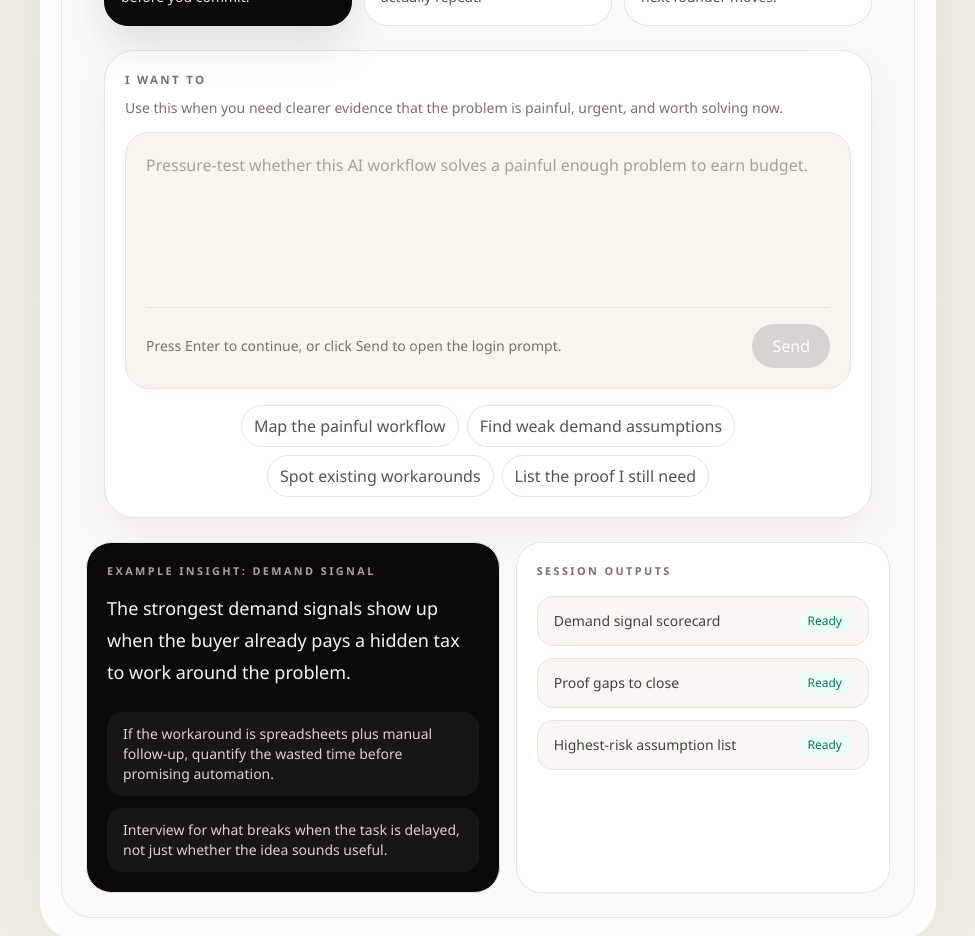
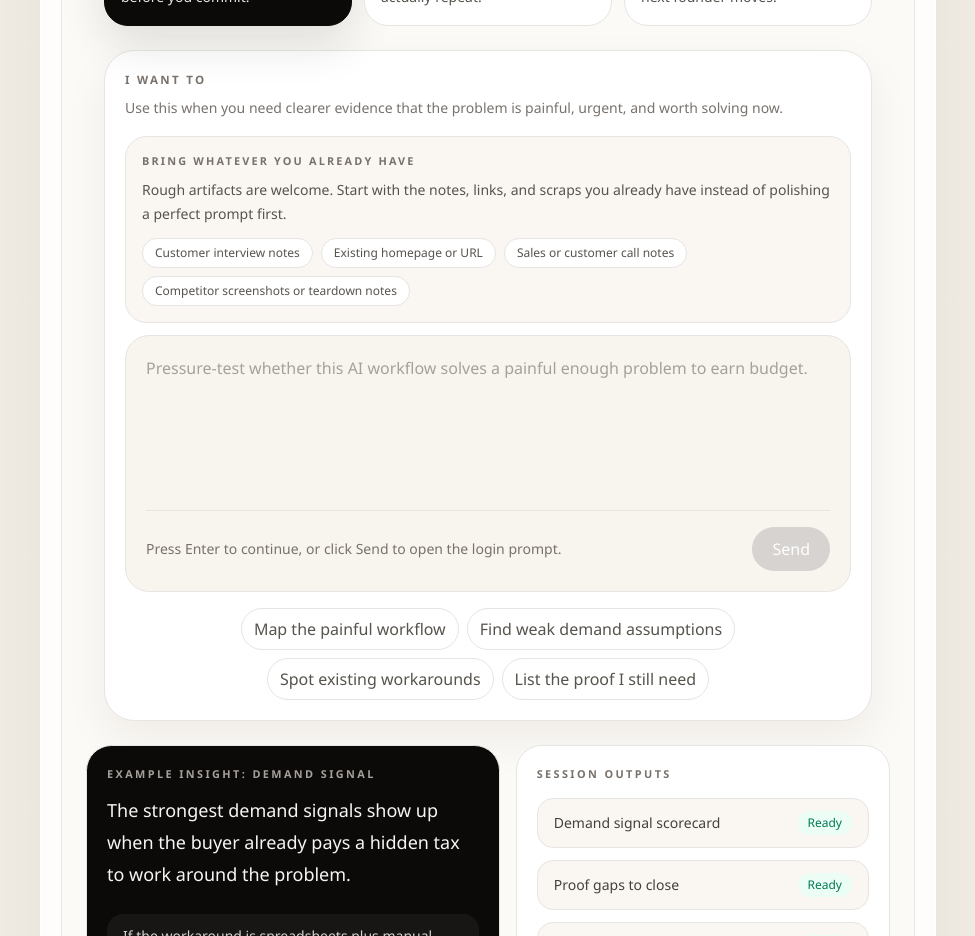
Before and after one commit to jianxux/aicofounder, a Next.js app: page / in a window 1280 px wide. Shown: the part 920-1856 px from the top of the page, without its empty margins (152-1127 px from the left). Built offline with nearby package versions, Linux system fonts and the light colour scheme; no server answers.

Commit message:
feat: clarify landing source materials
- show founders the rough source material they can bring into the first prompt
- add focused landing-page test coverage for the new cue block

```diff
--- a/src/app/page.tsx
+++ b/src/app/page.tsx
@@ -101,6 +101,13 @@ const trustStrip = [
   "Built for market validation",
   "Designed for product clarity",
   "Privacy mode available",
+];
+
+const sourceMaterialChips = [
+  "Customer interview notes",
+  "Existing homepage or URL",
+  "Sales or customer call notes",
+  "Competitor screenshots or teardown notes",
 ];
 
 const focusPresets = [
@@ -394,6 +401,19 @@ export default function LandingPage() {
                     I want to
                   </label>
                   <p className="mt-2 text-left text-sm leading-6 text-stone-500">{activePreset.helper}</p>
+                  <div className="mt-4 rounded-[1.35rem] border border-stone-200 bg-[#faf7f2] px-4 py-4 text-left">
+                    <div className="text-[0.68rem] font-semibold uppercase tracking-[0.2em] text-stone-500">Bring whatever you already have</div>
+                    <p className="mt-2 text-sm leading-6 text-stone-600">
+                      Rough artifacts are welcome. Start with the notes, links, and scraps you already have instead of polishing a perfect prompt first.
+                    </p>
+                    <ul className="mt-3 flex flex-wrap gap-2" aria-label="Useful starting material examples">
+                      {sourceMaterialChips.map((item) => (
+                        <li key={item} className="list-none rounded-full border border-stone-200 bg-white px-3 py-1.5 text-xs font-medium text-stone-600">
+                          {item}
+                        </li>
+                      ))}
+                    </ul>
+                  </div>
                   <div className="mt-3 rounded-[1.5rem] border border-stone-200 bg-[#f8f5ef] px-4 py-4 sm:px-5 sm:py-5">
                     <textarea
                       id="hero-prompt"
```
Also changed, not shown: 1 other file (tests, documents, lock files or other folders).
